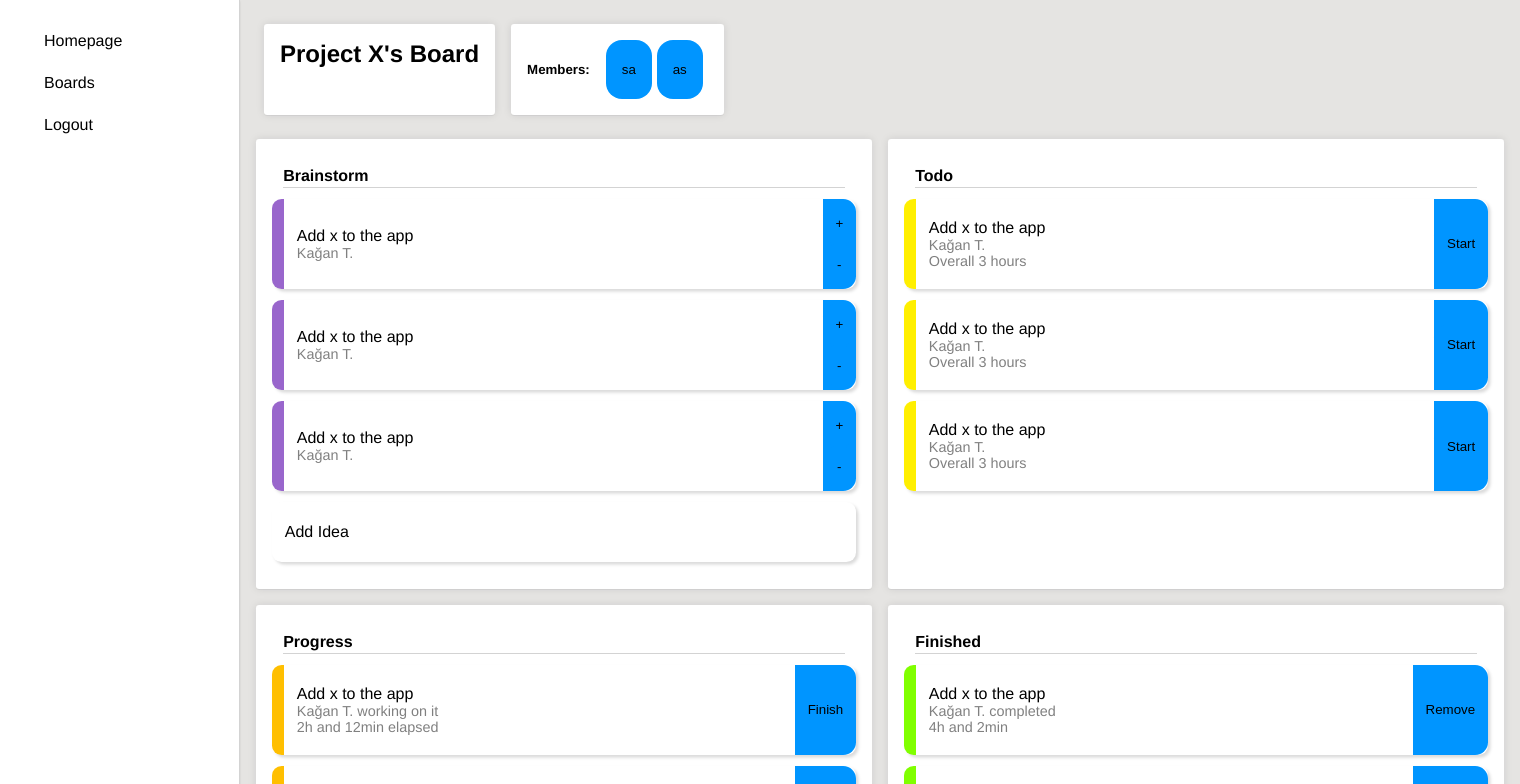
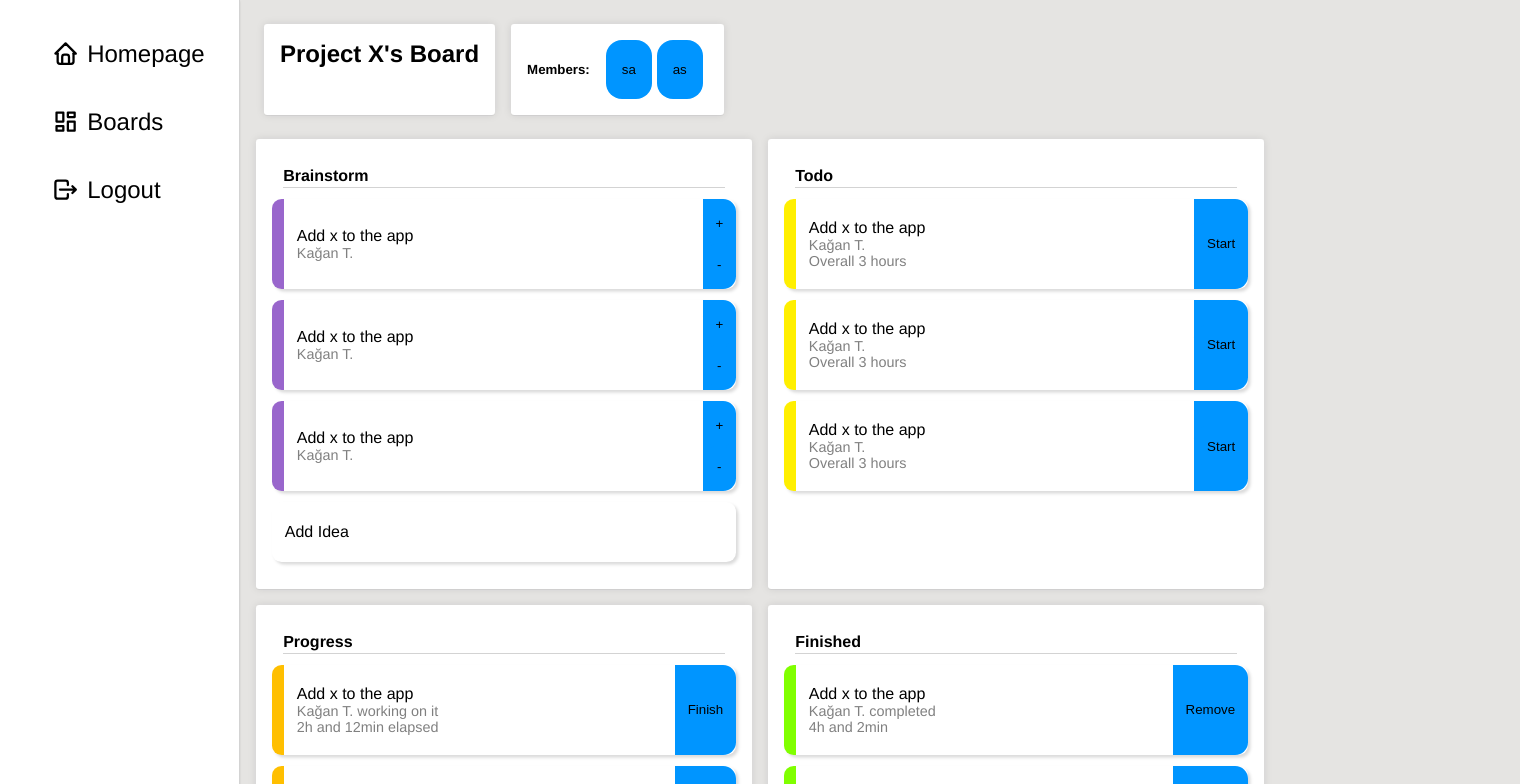
Before and after one commit to ktezin/todo, a React (Vite) app in the folder frontend/: page /boards/1 in a window 1280 px wide. Shown: the top 784 px of the page, 1520 px wide, since content can reach past the window. Built offline with nearby package versions, Linux system fonts and the light colour scheme.

Commit message:
sidebar and responsiveness fix

```diff
--- a/frontend/package.json
+++ b/frontend/package.json
@@ -12,6 +12,7 @@
     "@reduxjs/toolkit": "^1.9.2",
     "react": "^18.2.0",
     "react-dom": "^18.2.0",
+    "react-icons": "^4.7.1",
     "react-router-dom": "^6.8.1",
     "styled-components": "^5.3.6"
   },
--- a/frontend/src/routes/Boards.jsx
+++ b/frontend/src/routes/Boards.jsx
@@ -13,21 +13,32 @@ const HeaderText = styled.h2`
 `;
 
 const Cards = styled.div`
-	display: flex;
+	display: grid;
+	grid-template-columns: repeat(3, 1fr);
+	margin-left: 1rem;
+	margin-right: 1rem;
+	gap: 2rem;
 	align-items: center;
+	@media (max-width: 1440px) {
+		grid-template-columns: repeat(2, 1fr);
+	}
+	@media (max-width: 1024px) {
+		grid-template-columns: repeat(2, 1fr);
+	}
 `;
 
 const Card = styled(Link)`
 	background-color: white;
 	border-radius: 0.5rem;
 	height: 200px;
-	width: 200px;
-	margin: 1rem;
+	width: 100%;
 	text-align: center;
 	text-decoration: none;
-	box-shadow: rgba(0, 0, 0, 0.02) 0px 1px 3px 0px, rgba(27, 31, 35, 0.15) 0px 0px 0px 1px;
+	box-shadow: rgba(0, 0, 0, 0.02) 0px 1px 3px 0px,
+		rgba(27, 31, 35, 0.15) 0px 0px 0px 1px;
 	&:hover {
-		box-shadow: rgba(50, 50, 93, 0.25) 0px 13px 27px -5px, rgba(0, 0, 0, 0.3) 0px 8px 16px -8px;
+		box-shadow: rgba(50, 50, 93, 0.25) 0px 13px 27px -5px,
+			rgba(0, 0, 0, 0.3) 0px 8px 16px -8px;
 	}
 `;
 
--- a/frontend/src/routes/Root.jsx
+++ b/frontend/src/routes/Root.jsx
@@ -2,18 +2,22 @@ import React from "react";
 import { Link, Outlet } from "react-router-dom";
 import styled from "styled-components";
 import GlobalStyle from "../globalStyles";
+import { TbHome, TbLayoutDashboard, TbLogout } from "react-icons/tb";
 
 const Sidebar = styled.div`
 	top: 0;
 	left: 0;
 	width: 15rem;
 	height: 100vh;
-	position: absolute;
+	position: fixed;
 	overflow-x: hidden;
 	border-right: 1px solid lightgrey;
 	box-shadow: rgba(0, 0, 0, 0.1) 0px 1px 2px 0px;
 	background-color: white;
 	@media (max-width: 1024px) {
+		width: 5rem;
+	}
+	@media (max-width: 768px) {
 		display: none;
 	}
 `;
@@ -28,15 +32,22 @@ const SidebarWrapper = styled.div`
 `;
 
 export const ItemsList = styled.ul`
+	display: flex;
+	align-items: center;
+	justify-contents: center;
+	flex-direction: column;
 	list-style: none;
 	width: 100%;
+	@media (max-width: 1024px) {
+		padding: 0.2rem;
+	}
 `;
 
 export const ItemContainer = styled.li`
 	margin-top: 0.5rem;
 	width: 100%;
 	padding: 0.5rem 0.25rem;
-	border-radius: 0.2rem;
+	border-radius: 0.5rem;
 	cursor: pointer;
 	&:hover {
 		background: #eaeced;
@@ -46,26 +57,39 @@ export const ItemContainer = styled.li`
 	}
 `;
 
-const ItemWrapper = styled.div`
+const ItemWrapper = styled(Link)`
 	display: flex;
-	alignitems: center;
+	justify-content: left;
+	align-items: center;
+	text-decoration: none;
+	color: inherit;
+	font-size: 1.7rem;
+	padding: 0.5rem;
+	@media (max-width: 1024px) {
+		justify-content: center;
+	}
+`;
+
+const ItemText = styled.p`
+	margin: 0;
+	margin-left: 0.5rem;
+	font-weight: 500;
+	font-size: 1.5rem;
+	@media (max-width: 1024px) {
+		display: none;
+	}
 `;
 
 const Children = styled.div`
 	width: 100%;
 	height: 100%;
-	margin-left: 15rem;
+	padding-left: 15rem;
 	@media (max-width: 1024px) {
-		margin-left: 5rem;
+		padding-left: 5rem;
 	}
 	@media (max-width: 768px) {
-		margin-left: 0;
+		padding-left: 0;
 	}
-`;
-
-const CustomLink = styled(Link)`
-	text-decoration: none;
-	color: inherit;
 `;
 
 const Root = () => {
@@ -76,19 +100,22 @@ const Root = () => {
 				<SidebarWrapper>
 					<ItemsList>
 						<ItemContainer>
-							<CustomLink to="/">
-								<ItemWrapper>Homepage</ItemWrapper>
-							</CustomLink>
+							<ItemWrapper to="/">
+								<TbHome />
+								<ItemText>Homepage</ItemText>
+							</ItemWrapper>
 						</ItemContainer>
 						<ItemContainer>
-							<CustomLink to="/boards">
-								<ItemWrapper>Boards</ItemWrapper>
-							</CustomLink>
+							<ItemWrapper to="/boards">
+								<TbLayoutDashboard />
+								<ItemText>Boards</ItemText>
+							</ItemWrapper>
 						</ItemContainer>
 						<ItemContainer>
-							<CustomLink to="/logout">
-								<ItemWrapper>Logout</ItemWrapper>
-							</CustomLink>
+							<ItemWrapper to="/logout">
+								<TbLogout />
+								<ItemText>Logout</ItemText>
+							</ItemWrapper>
 						</ItemContainer>
 					</ItemsList>
 				</SidebarWrapper>
```
Also changed, not shown: 1 other file (tests, documents, lock files or other folders).
